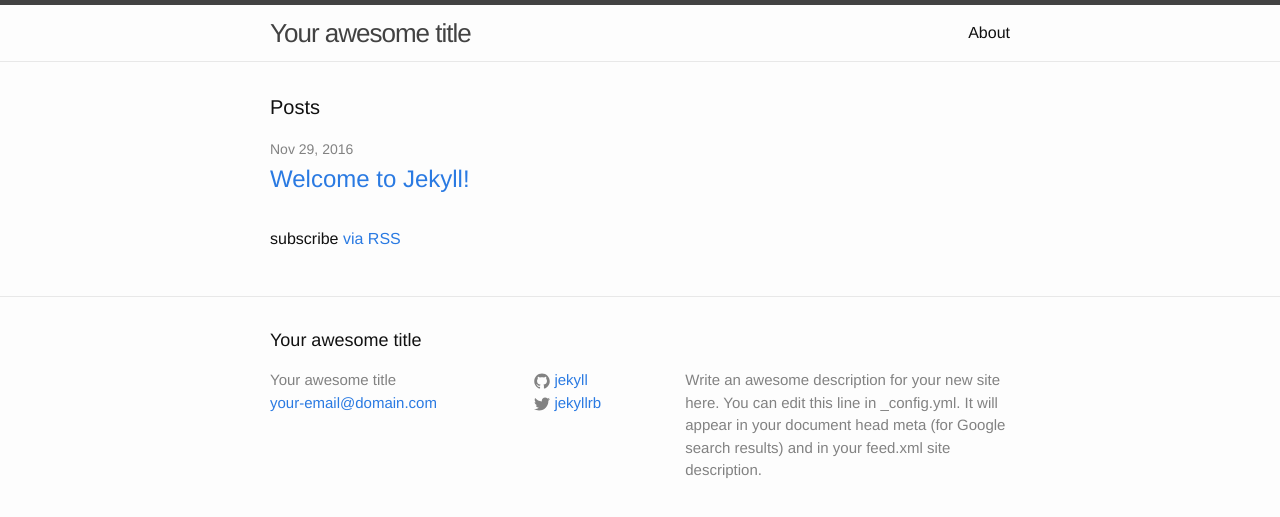
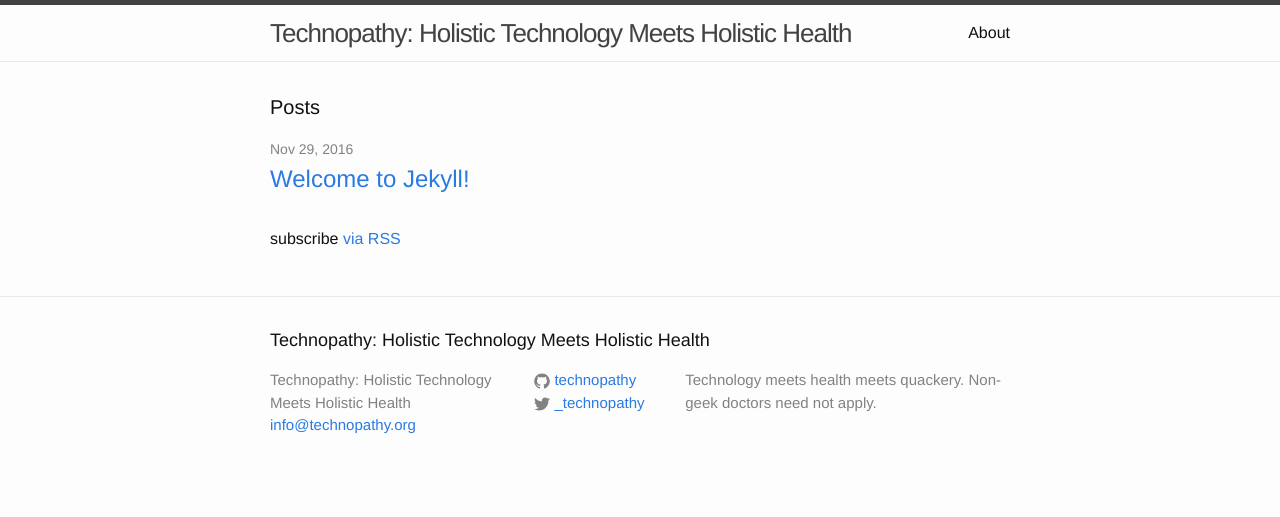
Before and after one commit to technopathy/technopathy.github.io, a Jekyll site: the page built from index.html, in a window 1280 px wide. Shown: the top 517 px of the page. Built offline with Jekyll 4.4.1, drawn with Linux system fonts in a browser that asks for light colours.

Commit message:
Configure with our data

```diff
--- a/_config.yml
+++ b/_config.yml
@@ -1,14 +1,12 @@
 # Site settings
-title: Your awesome title
-email: your-email@domain.com
-description: > # this means to ignore newlines until "baseurl:"
-  Write an awesome description for your new site here. You can edit this
-  line in _config.yml. It will appear in your document head meta (for
-  Google search results) and in your feed.xml site description.
+title: "Technopathy: Holistic Technology Meets Holistic Health"
+email: info@technopathy.org
+description: >
+  Technology meets health meets quackery. Non-geek doctors need not apply.
 baseurl: "" # the subpath of your site, e.g. /blog/
-url: "http://yourdomain.com" # the base hostname & protocol for your site
-twitter_username: jekyllrb
-github_username:  jekyll
+url: "http://technopathy.org" # the base hostname & protocol for your site
+twitter_username: _technopathy
+github_username:  technopathy
 
 # Build settings
 markdown: kramdown
```
